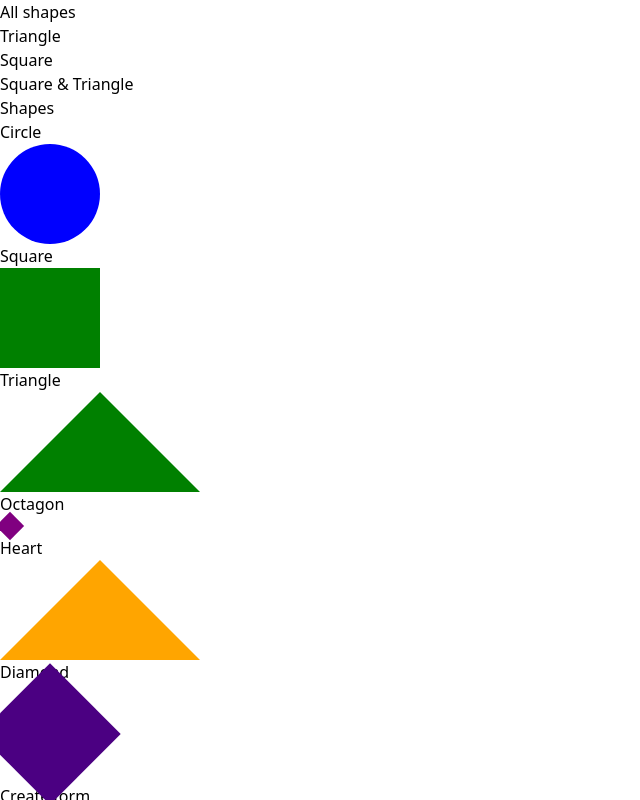
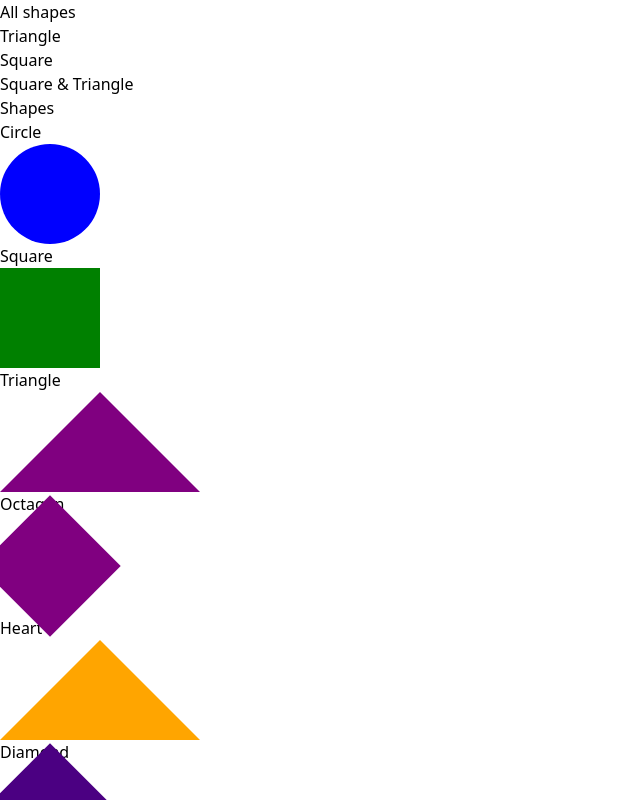
Before and after one commit to waywrd/Hantec-Markets, a Vue app: page / in a window 1280 px wide. Shown: the top 800 px of the page, without its empty margins (0-640 px from the left). Built offline with nearby package versions, Linux system fonts and the light colour scheme.

Commit message:
add-pinia

```diff
--- a/package.json
+++ b/package.json
@@ -10,6 +10,7 @@
   },
   "dependencies": {
     "core-js": "^3.8.3",
+    "pinia": "^2.1.7",
     "vue": "^3.2.13",
     "vue-router": "^4.0.13"
   },
--- a/src/components/Home/ShapeCreator/ShapeCreatorModal.vue
+++ b/src/components/Home/ShapeCreator/ShapeCreatorModal.vue
@@ -24,6 +24,7 @@
               >
               <input
                 v-model="height"
+                max="300"
                 type="number"
                 id="height"
                 class="shadow appearance-none border rounded w-full py-2 px-3 text-gray-700 leading-tight focus:outline-none focus:shadow-outline" />
@@ -36,7 +37,8 @@
               >
               <input
                 v-model="width"
-                type="numbers"
+                max="300"
+                type="number"
                 id="width"
                 class="shadow appearance-none border rounded w-full py-2 px-3 text-gray-700 leading-tight focus:outline-none focus:shadow-outline" />
             </div>
@@ -61,6 +63,7 @@
               >
               <input
                 v-model="bottom"
+                max="300"
                 type="text"
                 id="bottom"
                 class="shadow appearance-none border rounded w-full py-2 px-3 text-gray-700 leading-tight focus:outline-none focus:shadow-outline" />
@@ -73,6 +76,7 @@
               >
               <input
                 v-model="left"
+                max="300"
                 type="text"
                 id="left"
                 class="shadow appearance-none border rounded w-full py-2 px-3 text-gray-700 leading-tight focus:outline-none focus:shadow-outline" />
@@ -85,6 +89,7 @@
               >
               <input
                 v-model="right"
+                max="300"
                 type="text"
                 id="right"
                 class="shadow appearance-none border rounded w-full py-2 px-3 text-gray-700 leading-tight focus:outline-none focus:shadow-outline" />
@@ -110,7 +115,8 @@
               </label>
               <input
                 v-model="borderRadius"
-                type="text"
+                max="360"
+                type="number"
                 id="borderRadius"
                 class="shadow appearance-none border rounded w-full py-2 px-3 text-gray-700 leading-tight focus:outline-none focus:shadow-outline" />
             </div>
--- a/src/components/Home/ShapeList.vue
+++ b/src/components/Home/ShapeList.vue
@@ -2,7 +2,7 @@
   <div class="flex justify-center mt-8">
     <div class="flex flex-wrap sm:justify-start justify-center w-11/12">
       <div
-        v-for="([key, value], index) in Object.entries(shapes)"
+        v-for="([key, value], index) in Object.entries(componentShapes)"
         :key="key">
         <ShapeCard
           :shape="value"
@@ -23,15 +23,19 @@
   </div>
 </template>
 <script setup>
-import { ref, onMounted } from "vue";
-import shapes from "../../utils/Shapes.js";
+import { ref } from "vue";
 import ShapeCard from "./ShapeCard.vue";
 import ShapeCreatorModal from "./ShapeCreator/ShapeCreatorModal.vue";
+import { useShapes } from "@/store/index.js";
+import { storeToRefs } from "pinia";
 
 const activeIndex = ref(false);
 const isCreateShapeModalOpen = ref(false);
+const { shapes } = storeToRefs(useShapes());
+const componentShapes = ref(shapes);
+// const { addShape } = useShapes();
 
-onMounted(() => {
-  // console.log(Object.entries(shapes));
-});
+// onMounted(() => {
+//   // console.log(Object.entries(shapes));
+// });
 </script>
--- a/src/main.js
+++ b/src/main.js
@@ -1,8 +1,12 @@
 import { createApp } from "vue";
+import { createPinia } from "pinia";
 import App from "./App.vue";
 import "./index.css";
 import router from "./router/index";
 
+const pinia = createPinia();
+
 const app = createApp(App);
 app.use(router);
+app.use(pinia);
 app.mount("#app");
--- /dev/null
+++ b/src/store/index.js
@@ -0,0 +1,34 @@
+import { defineStore, acceptHMRUpdate } from "pinia";
+import { ref } from "vue";
+
+export const useShapes = defineStore("useShapes", () => {
+  if (import.meta.hot) {
+    import.meta.hot.accept(acceptHMRUpdate(useShapes, import.meta.hot));
+  }
+  const shapes = ref([
+    { Circle: "width: 100px; height: 100px; background-color: blue; border-radius: 50%;" },
+    { Square: "width: 100px; height: 100px; background-color: green;" },
+    {
+      Triangle:
+        "width: 0; height: 0; border-left: 100px solid transparent; border-right: 100px solid transparent; border-bottom: 100px solid purple;",
+    },
+    { Octagon: "width: 100px; height: 100px; background-color: purple; transform: rotate(45deg);" },
+
+    {
+      Heart:
+        "width: 0; height: 0; border-left: 100px solid transparent; border-right: 100px solid transparent; border-bottom: 100px solid orange; position: relative;",
+    },
+    {
+      Diamond: "width: 100px; height: 100px; background-color: indigo; transform: rotate(45deg);",
+    },
+  ]);
+
+  const addShape = (shape) => {
+    shapes.value.push(shape);
+  };
+
+  return {
+    shapes,
+    addShape,
+  };
+});
--- a/src/utils/Shapes.js
+++ /dev/null
@@ -1,18 +0,0 @@
-const shapes = [
-  { Circle: "width: 100px; height: 100px; background-color: blue; border-radius: 50%;" },
-  { Square: "width: 100px; height: 100px; background-color: green;" },
-  {
-    Triangle:
-      "width: 0; height: 0; border-left: 100px solid transparent; border-right: 100px solid transparent; border-bottom: 100px solid green;",
-  },
-  { Octagon: "width: 20px; height: 20px; background-color: purple; transform: rotate(45deg);" },
-
-  {
-    Heart:
-      "width: 0; height: 0; border-left: 100px solid transparent; border-right: 100px solid transparent; border-bottom: 100px solid orange; position: relative;",
-  },
-  {
-    Diamond: "width: 100px; height: 100px; background-color: indigo; transform: rotate(45deg);",
-  },
-];
-export default shapes;
```
Also changed, not shown: 1 other file (tests, documents, lock files or other folders).
